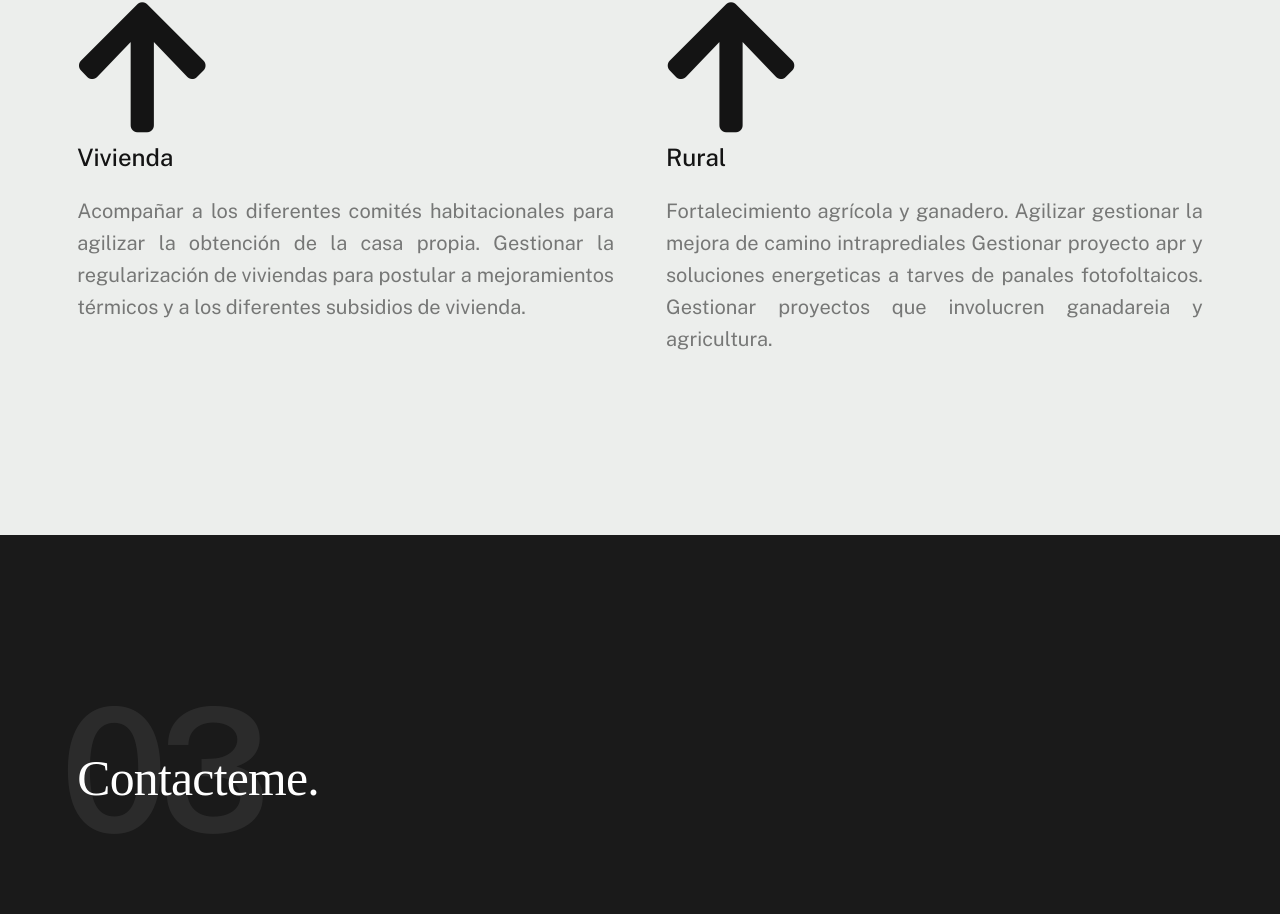
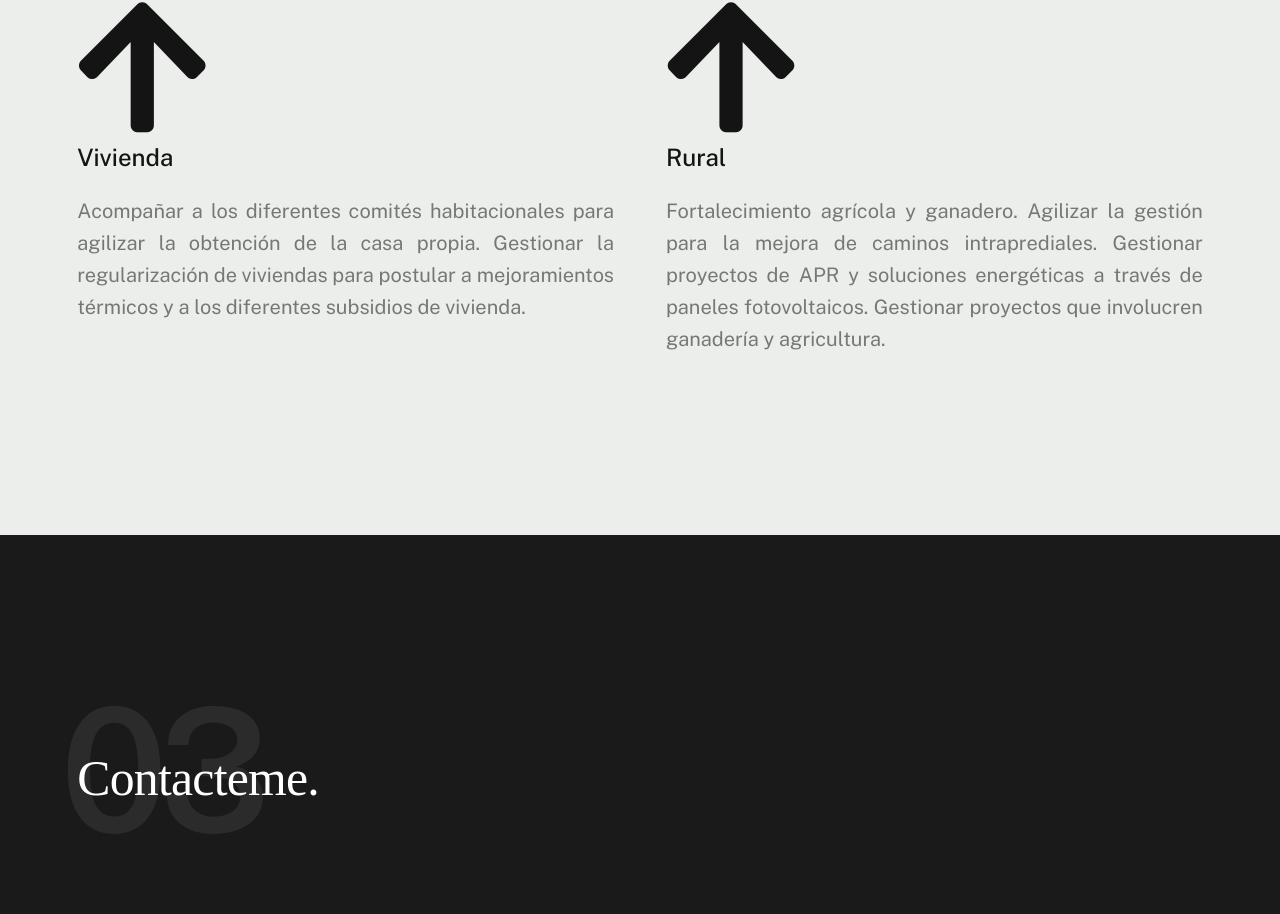
Before and after one commit to multix20/ManuelConcejal, a plain HTML site: page index.html in a window 1280 px wide. Shown: the part 3899-4813 px from the top of the page. Drawn offline with nearby package versions, Linux system fonts and the light colour scheme; a web font is replaced by a local one.

Commit message:
modificaciones al textu rural

```diff
--- a/index.html
+++ b/index.html
@@ -256,9 +256,9 @@
                     <div class="glightbox-desc entry__desc-04">
                         <p>
                             Fortalecimiento agrícola y ganadero.
-                            Agilizar gestionar la mejora de camino intraprediales
-                            Gestionar proyecto apr y soluciones energeticas a tarves de panales fotofoltaicos.
-                            Gestionar proyectos que involucren ganadareia y agricultura.
+                            Agilizar la gestión para la mejora de caminos intraprediales.
+                            Gestionar proyectos de APR y soluciones energéticas a través de paneles fotovoltaicos.
+                            Gestionar proyectos que involucren ganadería y agricultura.
                         </p>
                     </div>
                 </div> <!-- entry -->
@@ -355,9 +355,9 @@
             <h5>Rural</h5>
             <p>
                 Fortalecimiento agrícola y ganadero.
-                Agilizar gestionar la mejora de camino intraprediales
-                Gestionar proyecto apr y soluciones energeticas a tarves de panales fotofoltaicos.
-                Gestionar proyectos que involucren ganadareia y agricultura.
+                Agilizar la gestión para la mejora de caminos intraprediales.
+                Gestionar proyectos de APR y soluciones energéticas a través de paneles fotovoltaicos.
+                Gestionar proyectos que involucren ganadería y agricultura.
             </p>
         </div> <!-- end counter-items__item -->
 
```
